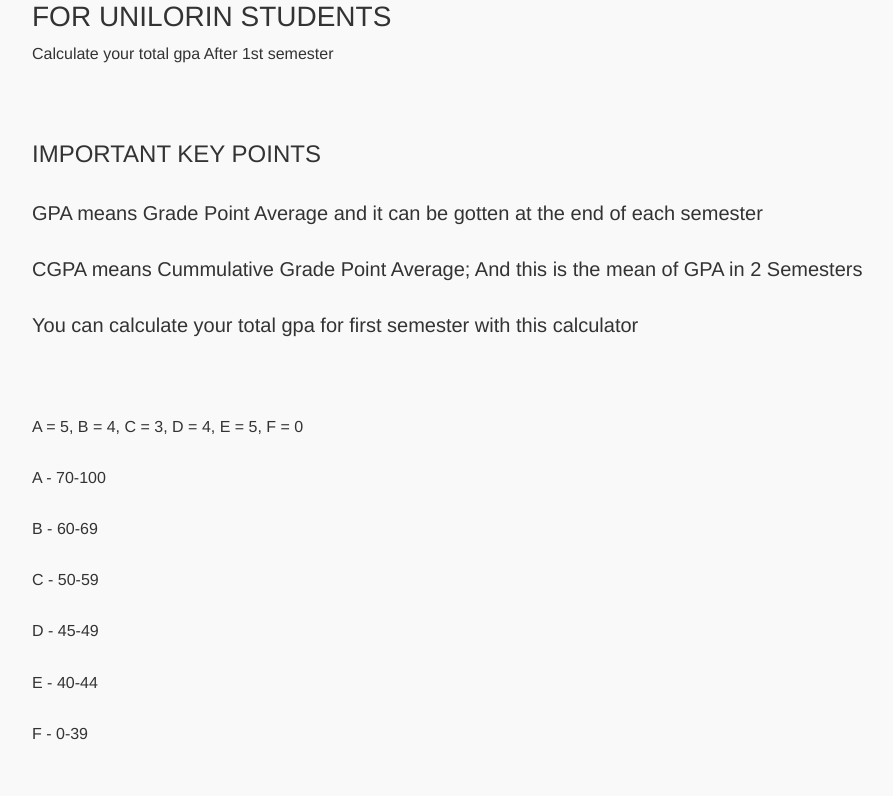
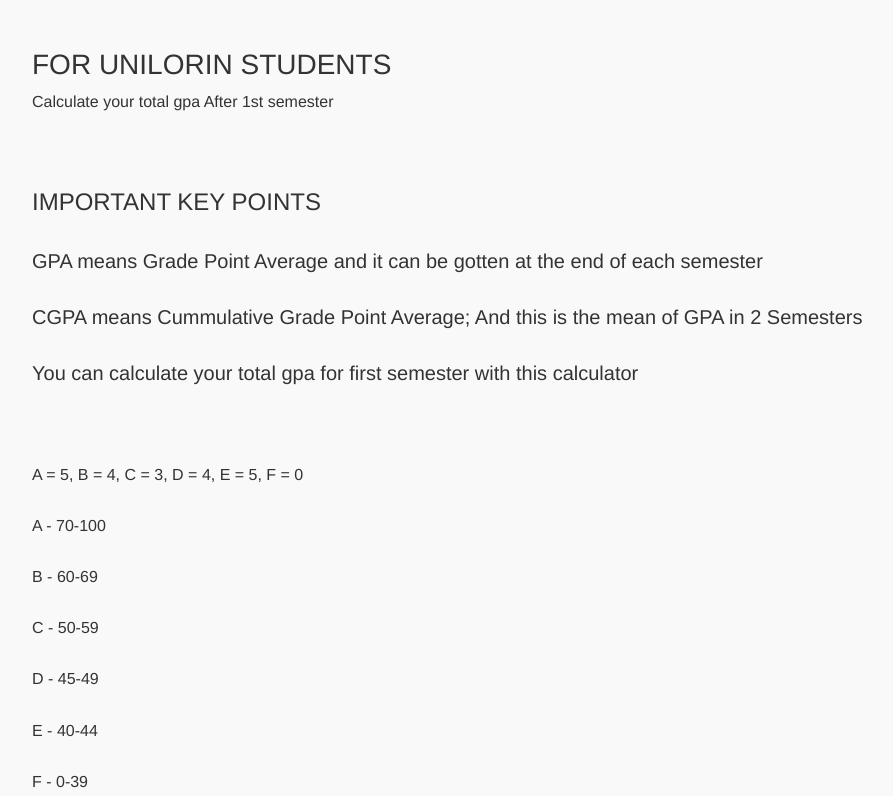
Before and after one commit to Emzzy241/GigaCalc, a plain HTML site: page index.html in a window 1280 px wide. Shown: the top 796 px of the page, without its empty margins (50-943 px from the left). Drawn offline with Linux system fonts and the light colour scheme.

Commit message:
new changes

```diff
--- a/index.html
+++ b/index.html
@@ -44,7 +44,7 @@
     Html stuffs -->
 
 
-    <div class="container">
+    <div class="container"> <br> <br>
         <h3>FOR UNILORIN STUDENTS</h3>
         <p>Calculate your total gpa After 1st semester</p> <br>
         <marquee scrollamount="-5" width="100%" loop="10000">
```
